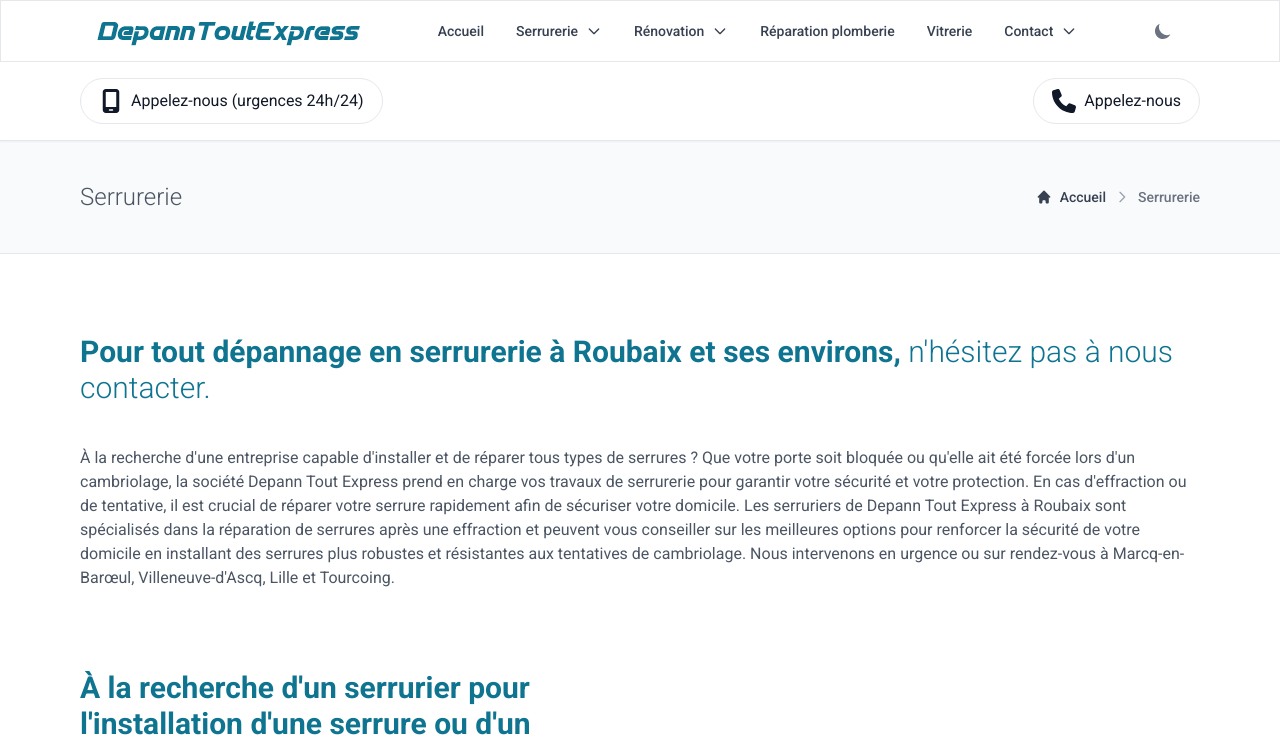
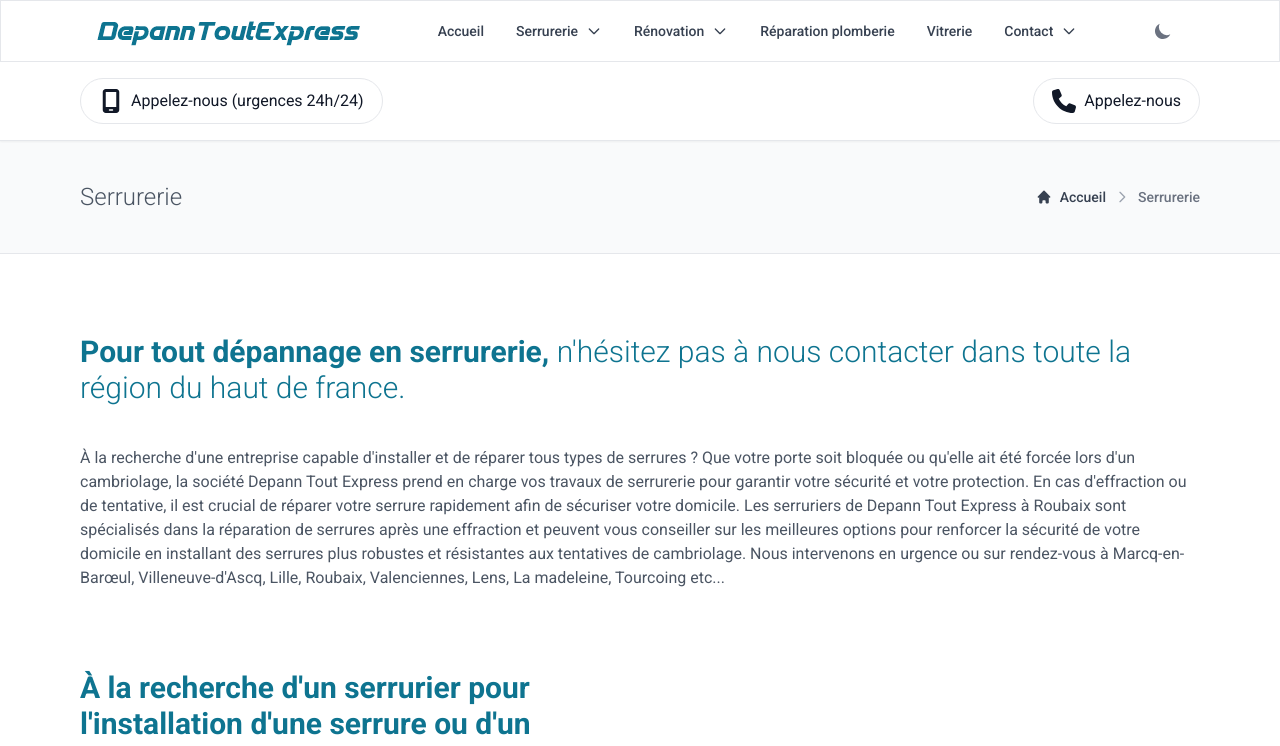
Before and after one commit to momonael221/Depann-Tout-Express, a React (Vite) app: page /serrurerie in a window 1280 px wide. Shown: the top 746 px of the page. Built offline with nearby package versions, Linux system fonts and the light colour scheme.

Commit message:
modification

```diff
--- a/src/Pages/ReparationPlomberie.tsx
+++ b/src/Pages/ReparationPlomberie.tsx
@@ -25,7 +25,7 @@ export default function ReparationPlomberie() {
                     <div className="col-span-1">
                         <div className="flex flex-col space-y-8">
                             <h2 className={"text-cyan-700 text-3xl font-bold"}>Installation et Maintenance de
-                                Plomberie <span className="font-light">dans la région de Roubaix</span></h2>
+                                Plomberie <span className="font-light">dans toute la région de Haut de France</span></h2>
                         </div>
                     </div>
                     <div className="col-span-1 space-y-4">
--- a/src/Pages/Serrurerie.tsx
+++ b/src/Pages/Serrurerie.tsx
@@ -24,12 +24,12 @@ export default function Serrurerie() {
                 <div className="grid grid-cols-1 gap-10">
                     <div className="col-span-1">
                         <div className="flex flex-col space-y-8">
-                            <h2 className={"text-cyan-700 text-3xl font-bold"}>Pour tout dépannage en serrurerie à Roubaix et ses environs, <span className="font-light">n'hésitez pas à nous contacter.</span></h2>
+                            <h2 className={"text-cyan-700 text-3xl font-bold"}>Pour tout dépannage en serrurerie, <span className="font-light">n'hésitez pas à nous contacter dans toute la région du haut de france.</span></h2>
                         </div>
                     </div>
                     <div className="col-span-1 space-y-4">
                         <p>
-                            À la recherche d'une entreprise capable d'installer et de réparer tous types de serrures ? Que votre porte soit bloquée ou qu'elle ait été forcée lors d'un cambriolage, la société Depann Tout Express prend en charge vos travaux de serrurerie pour garantir votre sécurité et votre protection. En cas d'effraction ou de tentative, il est crucial de réparer votre serrure rapidement afin de sécuriser votre domicile. Les serruriers de Depann Tout Express à Roubaix sont spécialisés dans la réparation de serrures après une effraction et peuvent vous conseiller sur les meilleures options pour renforcer la sécurité de votre domicile en installant des serrures plus robustes et résistantes aux tentatives de cambriolage. Nous intervenons en urgence ou sur rendez-vous à Marcq-en-Barœul, Villeneuve-d'Ascq, Lille et Tourcoing.
+                            À la recherche d'une entreprise capable d'installer et de réparer tous types de serrures ? Que votre porte soit bloquée ou qu'elle ait été forcée lors d'un cambriolage, la société Depann Tout Express prend en charge vos travaux de serrurerie pour garantir votre sécurité et votre protection. En cas d'effraction ou de tentative, il est crucial de réparer votre serrure rapidement afin de sécuriser votre domicile. Les serruriers de Depann Tout Express à Roubaix sont spécialisés dans la réparation de serrures après une effraction et peuvent vous conseiller sur les meilleures options pour renforcer la sécurité de votre domicile en installant des serrures plus robustes et résistantes aux tentatives de cambriolage. Nous intervenons en urgence ou sur rendez-vous à Marcq-en-Barœul, Villeneuve-d'Ascq, Lille, Roubaix, Valenciennes, Lens, La madeleine, Tourcoing etc...
                         </p>
                     </div>
                 </div>
```
Also changed, not shown: 1 other file (tests, documents, lock files or other folders).
